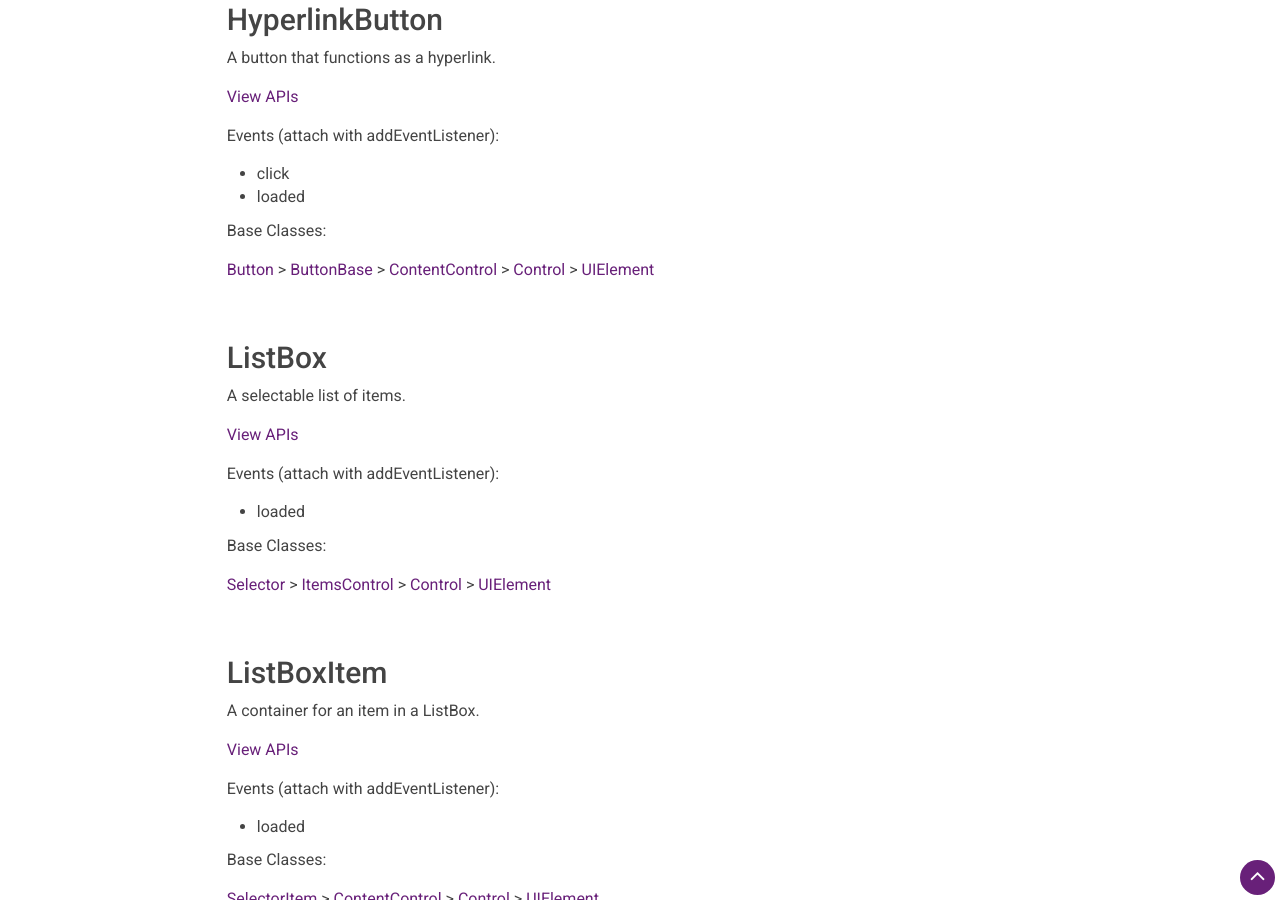
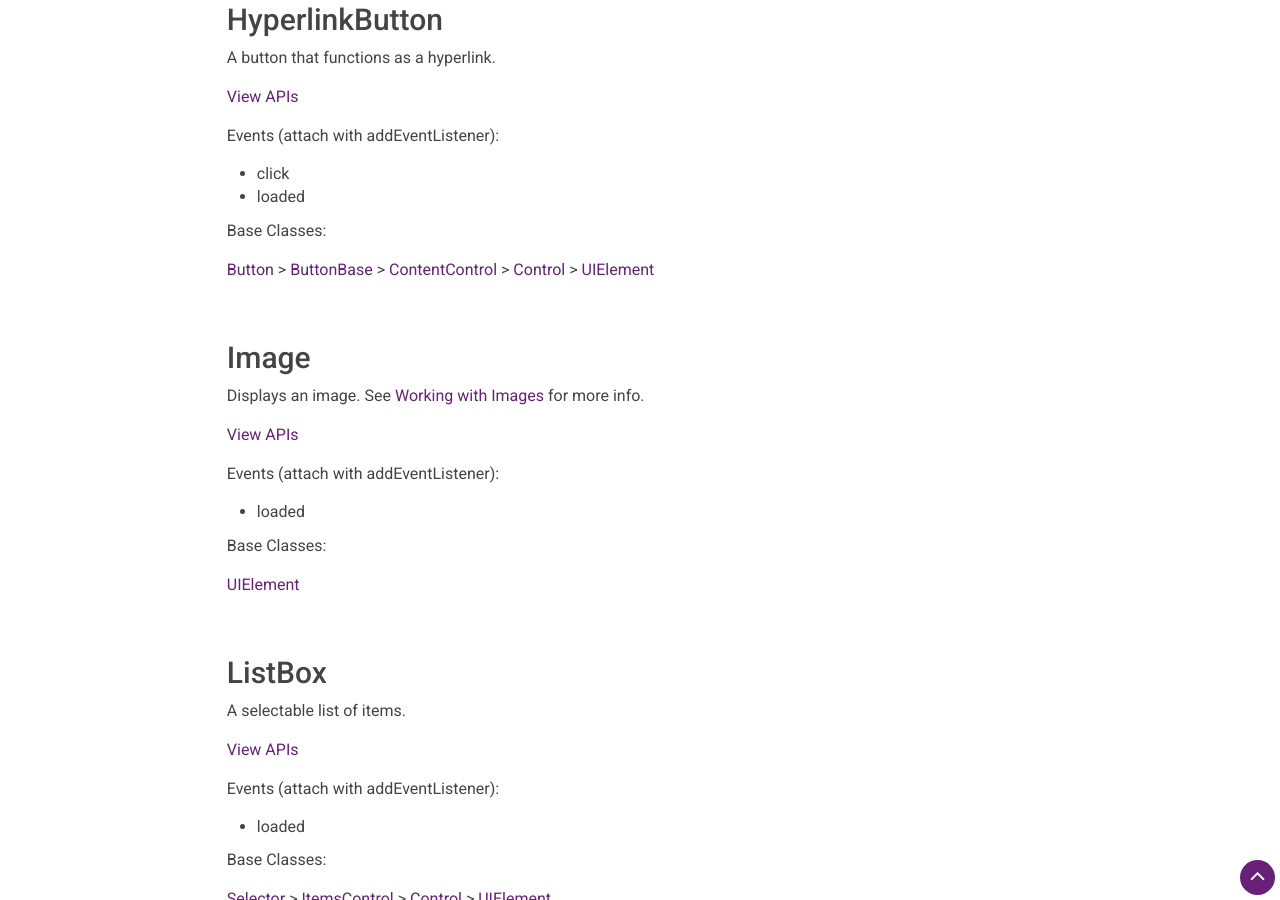
Before and after one commit to microsoft/ace, a Jekyll site: the page built from docs/za_ui-framework-reference.md, in a window 1280 px wide and 900 px high, scrolled down 2663 px. Built offline with Jekyll 4.4.1, drawn with Linux system fonts in a browser that asks for light colours.

Commit message:
Working with Images topic

```diff
--- a/docs/za_ui-framework-reference.md
+++ b/docs/za_ui-framework-reference.md
@@ -46,6 +46,8 @@ Base Classes:
 
 <br/>
 
+<a name="Grid"/>
+
 ## Grid
 Arranges child elements into flexible rows and columns.
 
@@ -67,6 +69,8 @@ Base Classes:
 
 <br/>
 
+<a name="AppBarButton"/>
+
 ## AppBarButton
 A button meant to be displayed in a CommandBar.
 
@@ -82,6 +86,8 @@ Base Classes:
 <a href="https://github.com/adnathan/ace/blob/master/www/framework/Button.js">Button</a> > <a href="https://github.com/adnathan/ace/blob/master/www/framework/ButtonBase.js">ButtonBase</a> > <a href="https://github.com/adnathan/ace/blob/master/www/framework/primitives/ContentControl.js">ContentControl</a> > <a href="https://github.com/adnathan/ace/blob/master/www/framework/primitives/Control.js">Control</a> > <a href="https://github.com/adnathan/ace/blob/master/www/framework/primitives/UIElement.js">UIElement</a>
 
 <br/>
+
+<a name="Button"/>
 
 ## Button
 A button that can respond to clicks.
@@ -114,6 +120,8 @@ Base Classes:
 
 <br/>
 
+<a name="DatePicker"/>
+
 ## DatePicker
 A control that enables a user to pick a date value.
 
@@ -143,6 +151,23 @@ Events (attach with addEventListener):
 Base Classes:
 
 <a href="https://github.com/adnathan/ace/blob/master/www/framework/Button.js">Button</a> > <a href="https://github.com/adnathan/ace/blob/master/www/framework/ButtonBase.js">ButtonBase</a> > <a href="https://github.com/adnathan/ace/blob/master/www/framework/primitives/ContentControl.js">ContentControl</a> > <a href="https://github.com/adnathan/ace/blob/master/www/framework/primitives/Control.js">Control</a> > <a href="https://github.com/adnathan/ace/blob/master/www/framework/primitives/UIElement.js">UIElement</a>
+
+<br/>
+
+<a name="Image"/>
+
+## Image
+Displays an image. See [Working with Images](/docs/images) for more info.
+
+<a href="https://github.com/adnathan/ace/blob/master/www/framework/Image.js">View APIs</a>
+
+Events (attach with addEventListener):
+
+* loaded
+
+Base Classes:
+
+<a href="https://github.com/adnathan/ace/blob/master/www/framework/primitives/UIElement.js">UIElement</a>
 
 <br/>
 
@@ -205,6 +230,8 @@ Base Classes:
 <a href="https://github.com/adnathan/ace/blob/master/www/framework/primitives/ContentControl.js">ContentControl</a> > <a href="https://github.com/adnathan/ace/blob/master/www/framework/primitives/Control.js">Control</a> > <a href="https://github.com/adnathan/ace/blob/master/www/framework/primitives/UIElement.js">UIElement</a>
 
 <br/>
+
+<a name="TabBar"/>
 
 ## ace:TabBar
 A command bar designed for tabs rather than buttons.
--- a/index.html
+++ b/index.html
@@ -80,7 +80,7 @@ layout: default
                       <h2 class="title" style="padding-left:84px;margin-top:6px;text-align:left"><b>Use a cross-platform native UI framework</b></h2>
                       <h3 class="title" style="font-size: small;padding-left:84px;text-align:left"><b>...OR JUST USE RAW NATIVE CONTROLS DIRECTLY</b></h3>
                       <div class="desc" style="margin-left:85px">
-                            <p>Use simple classes like <b>Button</b>, <b>Grid</b>, or <b>DatePicker</b>.  The UI framework provides cross-platform abstractions for native controls, layout, styling, and more. These abstractions are easy to use in JavaScript, TypeScript, or XAML markup.</p>
+                            <p>Use simple classes like <a href="/docs/ref/#Button"><b>Button</b></a>, <a href="/docs/ref/#Grid"><b>Grid</b></a>, or <a href="/docs/ref/#DatePicker"><b>DatePicker</b></a>.  The UI framework provides cross-platform abstractions for native controls, layout, styling, and more. These abstractions are easy to use in JavaScript, TypeScript, or XAML markup.</p>
                             <p>Or, you can use platform-specific native controls directly. You've got many options:</p>
                       </div>
                     </div>
```
Also changed, not shown: docs/tc_images.md (added, +90 -0 lines), assets/images/docs/calendar-android.png (added), assets/images/docs/calendar-ios-off@2x.png (added), assets/images/docs/calendar-ios-off@3x.png (added), assets/images/docs/calendar-ios-off@4x.png (added), assets/images/docs/calendar-ios-on@2x.png (added), assets/images/docs/calendar-ios-on@3x.png (added), assets/images/docs/calendar-ios-on@4x.png (added).
